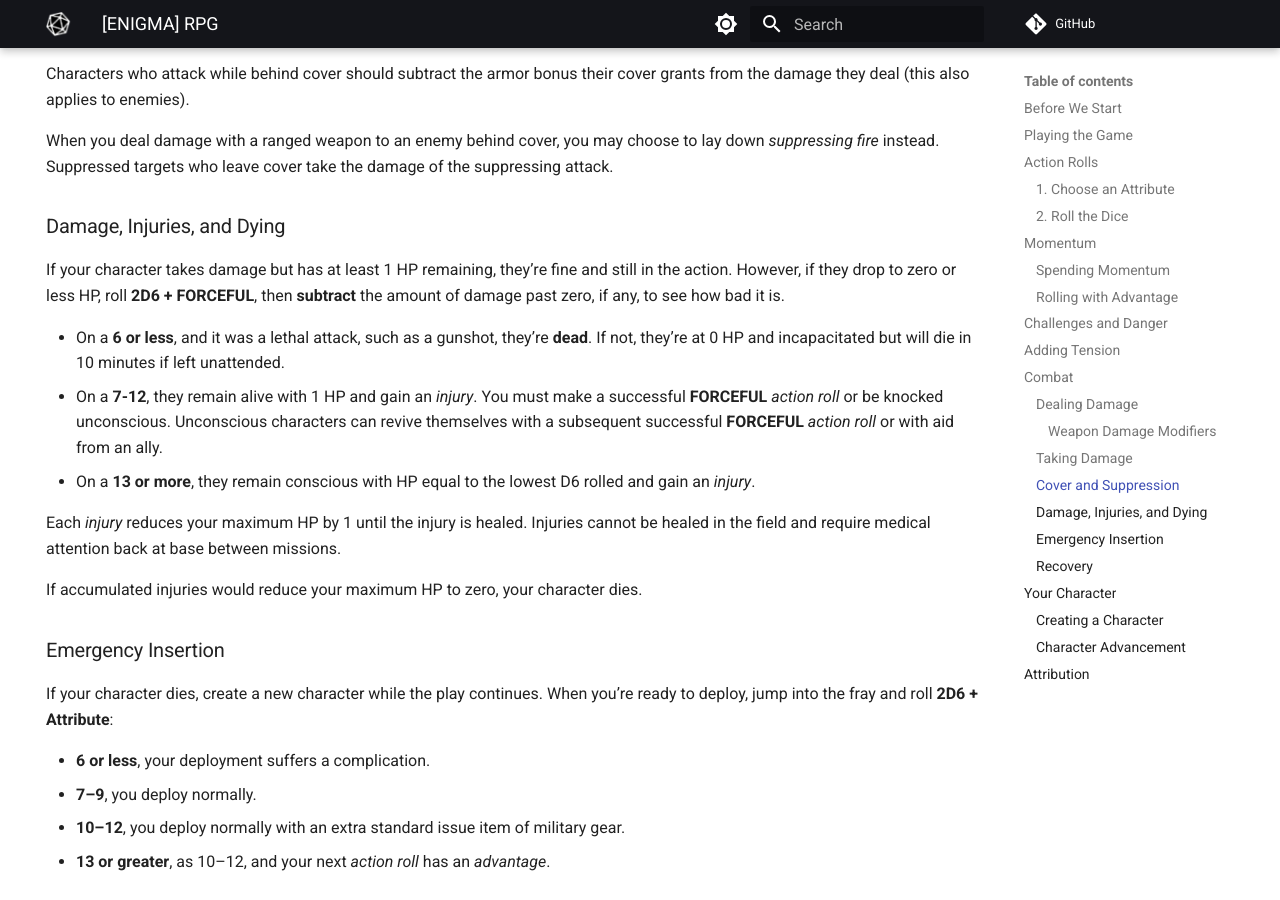
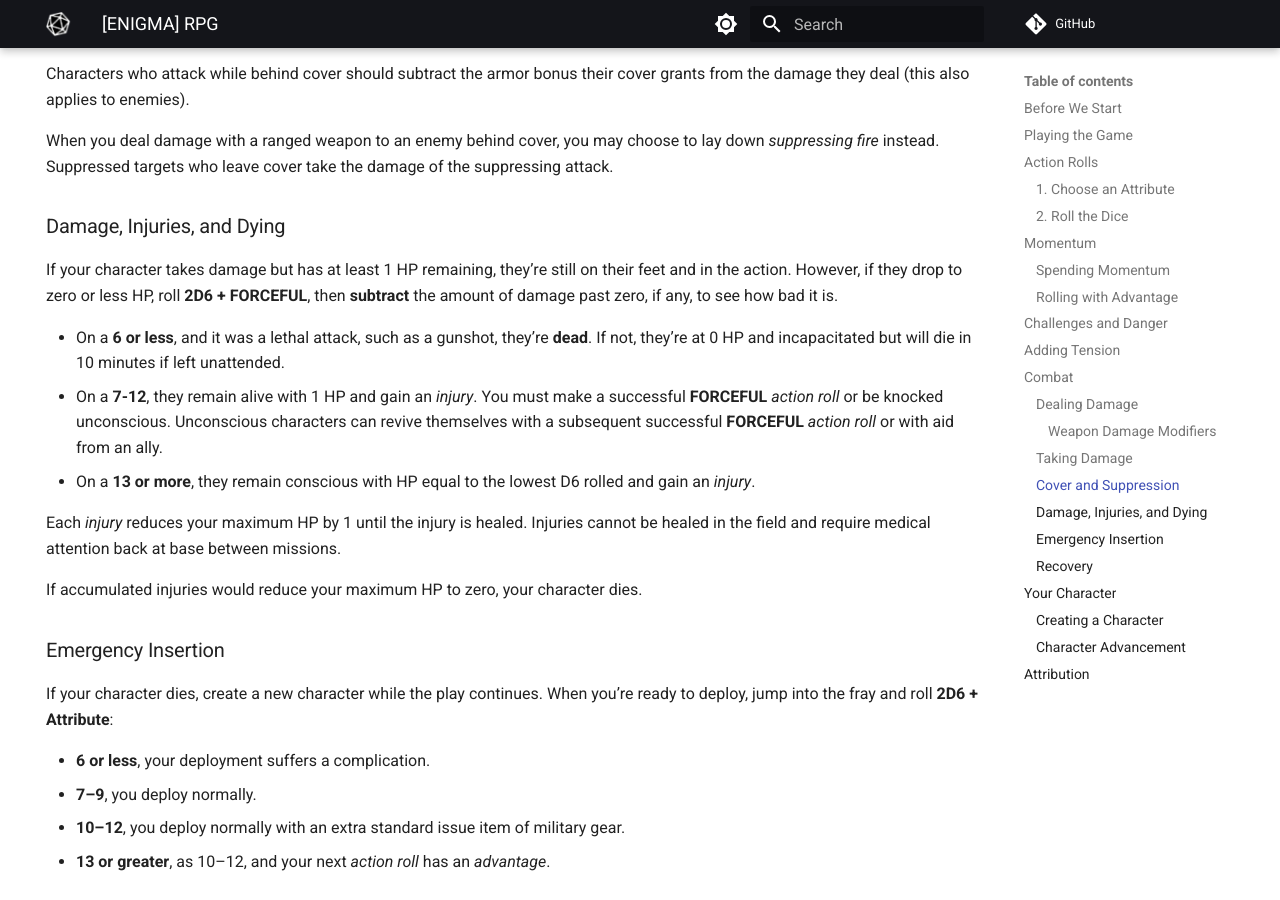
Before and after one commit to joemoose/psiops, an MkDocs documentation site: the page built from docs/index.md, in a window 1280 px wide and 900 px high, scrolled down 4261 px. Built offline with MkDocs 1.6.1 and Material for MkDocs 9.7.7, drawn with Linux system fonts in a browser that asks for light colours; comment, search, counter and statistics services are not loaded.

Commit message:
Update index.md

```diff
--- a/docs/index.md
+++ b/docs/index.md
@@ -149,7 +149,7 @@ When you deal damage with a ranged weapon to an enemy behind cover, you may choo
 
 ### Damage, Injuries, and Dying
 
-If your character takes damage but has at least 1 HP remaining, they’re fine and still in the action. However, if they drop to zero or less HP, roll **2D6 + FORCEFUL**, then **subtract** the amount of damage past zero, if any, to see how bad it is.
+If your character takes damage but has at least 1 HP remaining, they’re still on their feet and in the action. However, if they drop to zero or less HP, roll **2D6 + FORCEFUL**, then **subtract** the amount of damage past zero, if any, to see how bad it is.
 
 - On a **6 or less**, and it was a lethal attack, such as a gunshot, they’re **dead**. If not, they’re at 0 HP and incapacitated but will die in 10 minutes if left unattended.
 - On a **7-12**, they remain alive with 1 HP and gain an *injury*. You must make a successful **FORCEFUL** *action roll* or be knocked unconscious. Unconscious characters can revive themselves with a subsequent successful **FORCEFUL** *action roll* or with aid from an ally.
```
